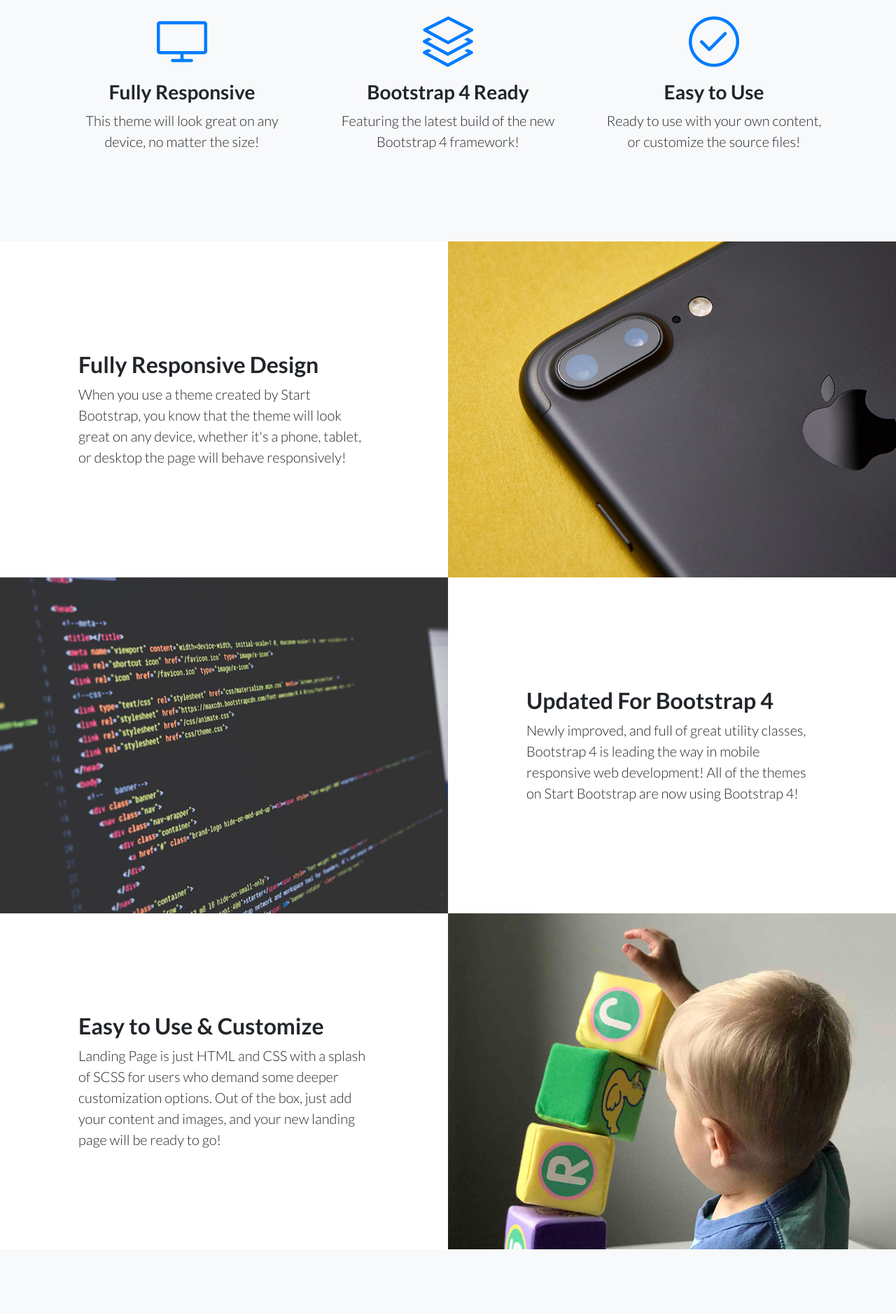
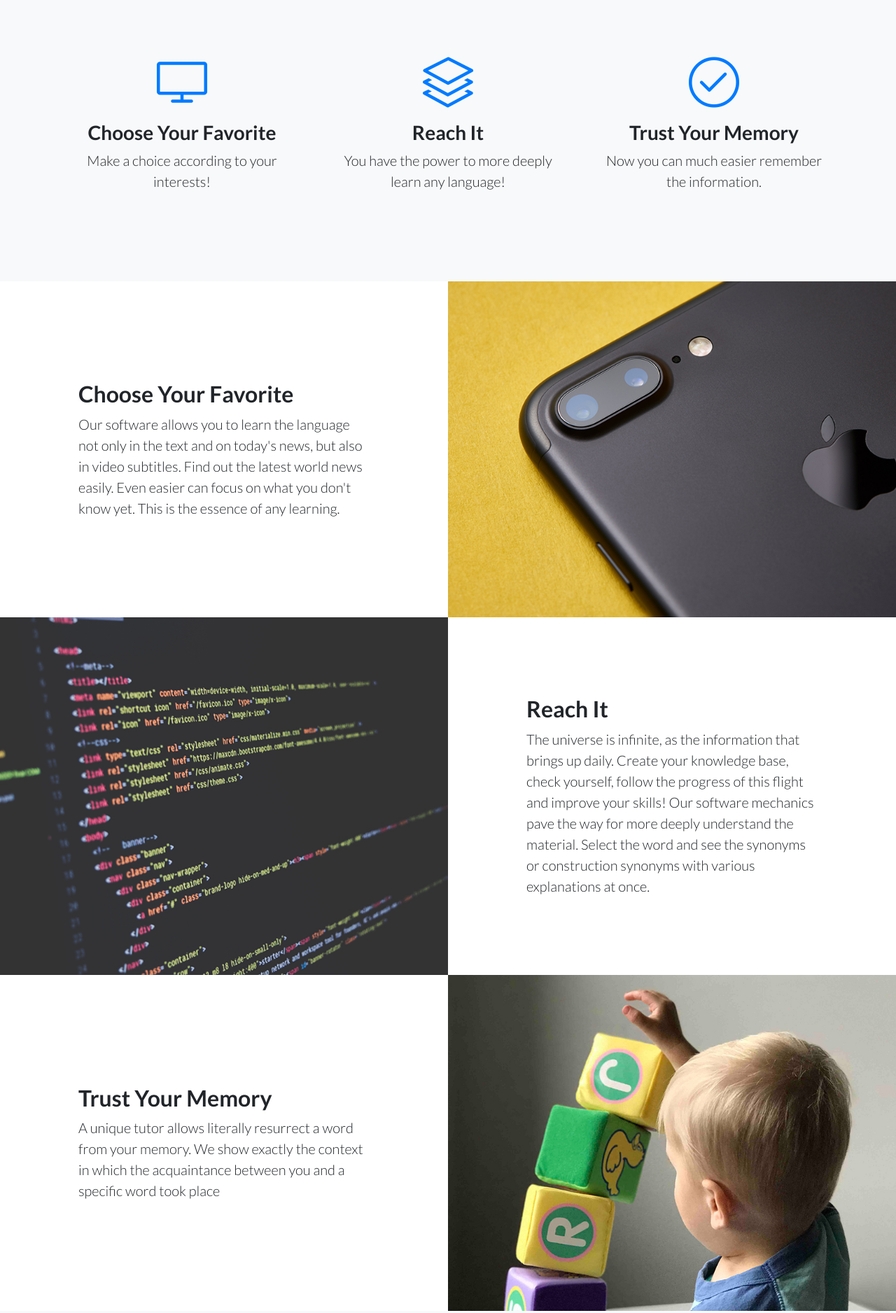
Before and after one commit to easably/www, a website: page index.html in a window 1280 px wide. Shown: the part 760-2636 px from the top of the page at 70% size. Drawn offline with Linux system fonts and the light colour scheme.

Commit message:
Update index.html
Change landing page initial text

```diff
--- a/index.html
+++ b/index.html
@@ -8,7 +8,7 @@
   <meta name="description" content="">
   <meta name="author" content="">
 
-  <title>Landing Page - Start Bootstrap Theme</title>
+  <title>EasyLang</title>
 
   <!-- Bootstrap core CSS -->
   <link href="vendor/bootstrap/css/bootstrap.min.css" rel="stylesheet">
@@ -28,7 +28,7 @@
   <!-- Navigation -->
   <nav class="navbar navbar-light bg-light static-top">
     <div class="container">
-      <a class="navbar-brand" href="#">Start Bootstrap</a>
+      <a class="navbar-brand" href="#">EasyLang</a>
       <a class="btn btn-primary" href="#">Sign In</a>
     </div>
   </nav>
@@ -39,7 +39,7 @@
     <div class="container">
       <div class="row">
         <div class="col-xl-9 mx-auto">
-          <h1 class="mb-5">Build a landing page for your business or project and generate more leads!</h1>
+          <h1 class="mb-5">Try your easy-to-use guide to enjoyable learning authentic language through world news</h1>
         </div>
         <div class="col-md-10 col-lg-8 col-xl-7 mx-auto">
           <form>
@@ -66,8 +66,8 @@
             <div class="features-icons-icon d-flex">
               <i class="icon-screen-desktop m-auto text-primary"></i>
             </div>
-            <h3>Fully Responsive</h3>
-            <p class="lead mb-0">This theme will look great on any device, no matter the size!</p>
+            <h3>Choose Your Favorite</h3>
+            <p class="lead mb-0">Make a choice according to your interests!</p>
           </div>
         </div>
         <div class="col-lg-4">
@@ -75,8 +75,8 @@
             <div class="features-icons-icon d-flex">
               <i class="icon-layers m-auto text-primary"></i>
             </div>
-            <h3>Bootstrap 4 Ready</h3>
-            <p class="lead mb-0">Featuring the latest build of the new Bootstrap 4 framework!</p>
+            <h3>Reach It</h3>
+            <p class="lead mb-0">You have the power to more deeply learn any language!</p>
           </div>
         </div>
         <div class="col-lg-4">
@@ -84,8 +84,8 @@
             <div class="features-icons-icon d-flex">
               <i class="icon-check m-auto text-primary"></i>
             </div>
-            <h3>Easy to Use</h3>
-            <p class="lead mb-0">Ready to use with your own content, or customize the source files!</p>
+            <h3>Trust Your Memory</h3>
+            <p class="lead mb-0">Now you can much easier remember the information.</p>
           </div>
         </div>
       </div>
@@ -99,22 +99,22 @@
 
         <div class="col-lg-6 order-lg-2 text-white showcase-img" style="background-image: url('img/bg-showcase-1.jpg');"></div>
         <div class="col-lg-6 order-lg-1 my-auto showcase-text">
-          <h2>Fully Responsive Design</h2>
-          <p class="lead mb-0">When you use a theme created by Start Bootstrap, you know that the theme will look great on any device, whether it's a phone, tablet, or desktop the page will behave responsively!</p>
+          <h2>Choose Your Favorite</h2>
+          <p class="lead mb-0">Our software allows you to learn the language not only in the text and on today's news, but also in video subtitles. Find out the latest world news easily. Even easier can focus on what you don't know yet. This is the essence of any learning.</p>
         </div>
       </div>
       <div class="row no-gutters">
         <div class="col-lg-6 text-white showcase-img" style="background-image: url('img/bg-showcase-2.jpg');"></div>
         <div class="col-lg-6 my-auto showcase-text">
-          <h2>Updated For Bootstrap 4</h2>
-          <p class="lead mb-0">Newly improved, and full of great utility classes, Bootstrap 4 is leading the way in mobile responsive web development! All of the themes on Start Bootstrap are now using Bootstrap 4!</p>
+          <h2>Reach It</h2>
+          <p class="lead mb-0">The universe is infinite, as the information that brings up daily. Create your knowledge base, check yourself, follow the progress of this flight and improve your skills! Our software mechanics pave the way for more deeply understand the material. Select the word and see the synonyms or construction synonyms with various explanations at once.</p>
         </div>
       </div>
       <div class="row no-gutters">
         <div class="col-lg-6 order-lg-2 text-white showcase-img" style="background-image: url('img/bg-showcase-3.jpg');"></div>
         <div class="col-lg-6 order-lg-1 my-auto showcase-text">
-          <h2>Easy to Use &amp; Customize</h2>
-          <p class="lead mb-0">Landing Page is just HTML and CSS with a splash of SCSS for users who demand some deeper customization options. Out of the box, just add your content and images, and your new landing page will be ready to go!</p>
+          <h2>Trust Your Memory</h2>
+          <p class="lead mb-0">A unique tutor allows literally resurrect a word from your memory. We show exactly the context in which the acquaintance between you and a specific word took place</p>
         </div>
       </div>
     </div>
@@ -156,7 +156,7 @@
     <div class="container">
       <div class="row">
         <div class="col-xl-9 mx-auto">
-          <h2 class="mb-4">Ready to get started? Sign up now!</h2>
+          <h2 class="mb-4">Discover the universe of information in any language!</h2>
         </div>
         <div class="col-md-10 col-lg-8 col-xl-7 mx-auto">
           <form>
@@ -196,7 +196,7 @@
               <a href="#">Privacy Policy</a>
             </li>
           </ul>
-          <p class="text-muted small mb-4 mb-lg-0">&copy; Your Website 2019. All Rights Reserved.</p>
+          <p class="text-muted small mb-4 mb-lg-0">&copy; EasyLang 2019. All Rights Reserved.</p>
         </div>
         <div class="col-lg-6 h-100 text-center text-lg-right my-auto">
           <ul class="list-inline mb-0">
```
